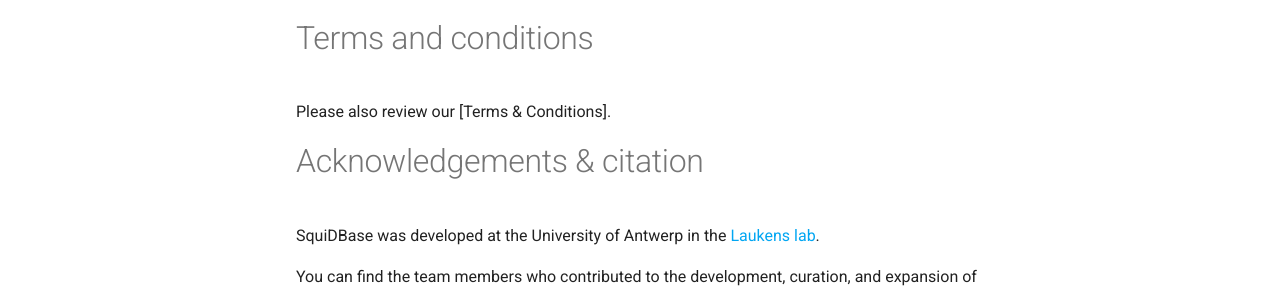
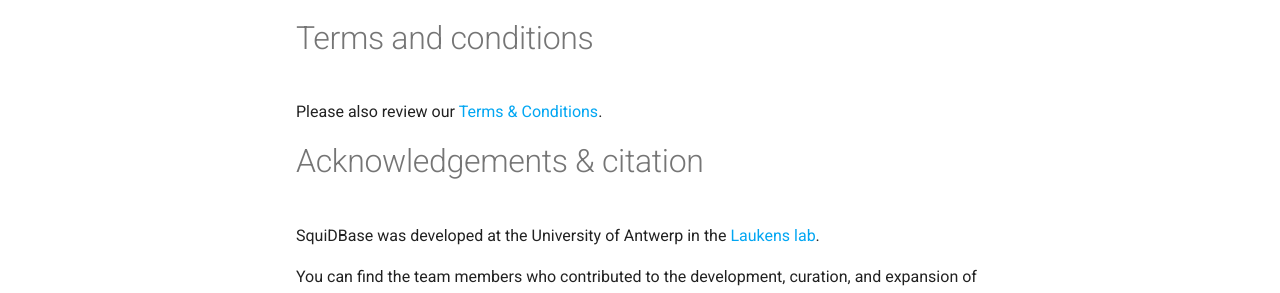
Before and after one commit to SquiDBase/docs, an MkDocs documentation site: the page built from docs/index.md, in a window 1280 px wide. Shown: the part 395-688 px from the top of the page. Built offline with MkDocs 1.6.1 and Material for MkDocs 9.7.7, drawn with Linux system fonts in a browser that asks for light colours; comment, search, counter and statistics services are not loaded; part of the change alters nothing that is shown.

```diff
--- a/docs/index.md
+++ b/docs/index.md
@@ -7,7 +7,7 @@ This guide will help you navigate how to use SquiDBase for retrieving and upload
 
 # Terms and conditions
 
-Please also review our [Terms & Conditions].
+Please also review our [Terms & Conditions](https://squidbase.org/policy/terms).
 
 # Acknowledgements & citation
 
```
